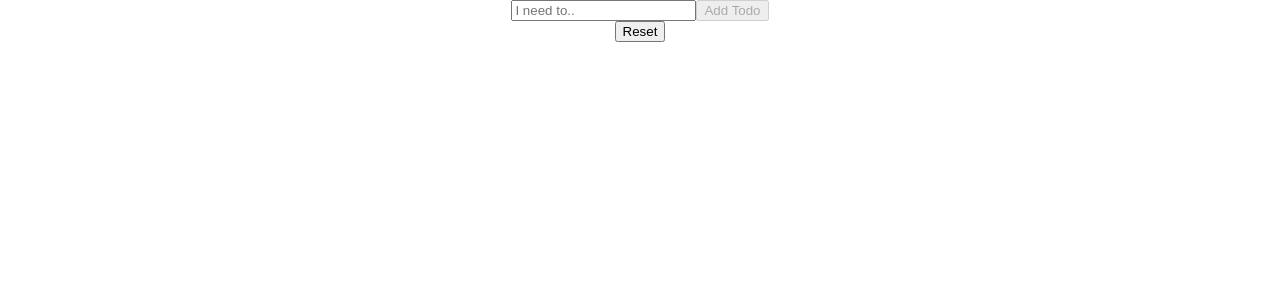
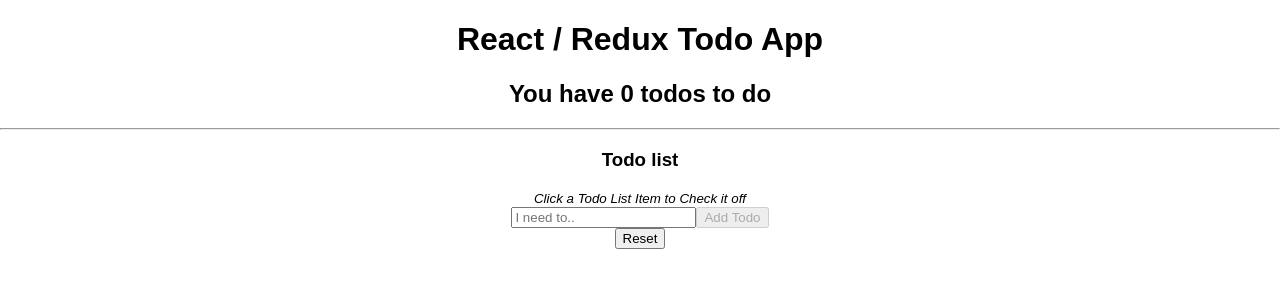
Before and after one commit to KModestas/Redux-Todo, a React (Create React App) app: page / in a window 1280 px wide. Shown: the top 300 px of the page. Built offline with nearby package versions, Linux system fonts and the light colour scheme.

Commit message:
added span that displays number of active todos in list

```diff
--- a/src/App.js
+++ b/src/App.js
@@ -3,11 +3,13 @@
 import AddTodo from './components/AddTodo';
 import List from './components/List';
 import ResetList from './components/ResetList';
+import Heading from './components/Heading';
 
 class App extends Component {
   render() {
     return (
       <div className="App">
+        <Heading />
         <AddTodo />
         <ResetList />
         <List />
--- a/src/components/AddTodo.js
+++ b/src/components/AddTodo.js
@@ -17,6 +17,8 @@
     props.dispatch(todoInput(emptyInput));
 
 
+
+
   }}>
     <input onChange={(e)=> {
       props.dispatch(todoInput(e.target.value));
--- /dev/null
+++ b/src/components/Heading.js
@@ -0,0 +1,18 @@
+import React from 'react';
+import { connect } from 'react-redux';
+
+const Heading = (props) => (
+  <div>
+    <h1>React / Redux Todo App</h1>
+    <h2>You have <span>{ props.todos.filter(todo => !todo.completed).length }</span> todos to do</h2>
+    <hr />
+    <h3>Todo list</h3>
+    <i><small>Click a Todo List Item to Check it off</small></i>
+  </div>
+);
+
+const mapStatetoProps = (state) => ({
+  todos: state.todos.data
+});
+
+export default connect(mapStatetoProps)(Heading);
```
